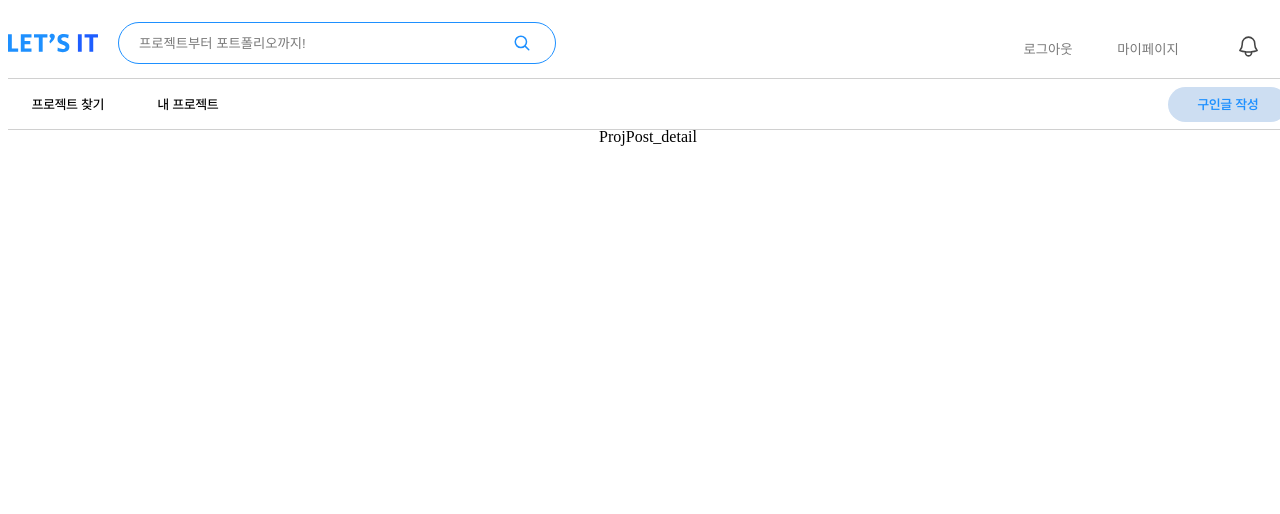
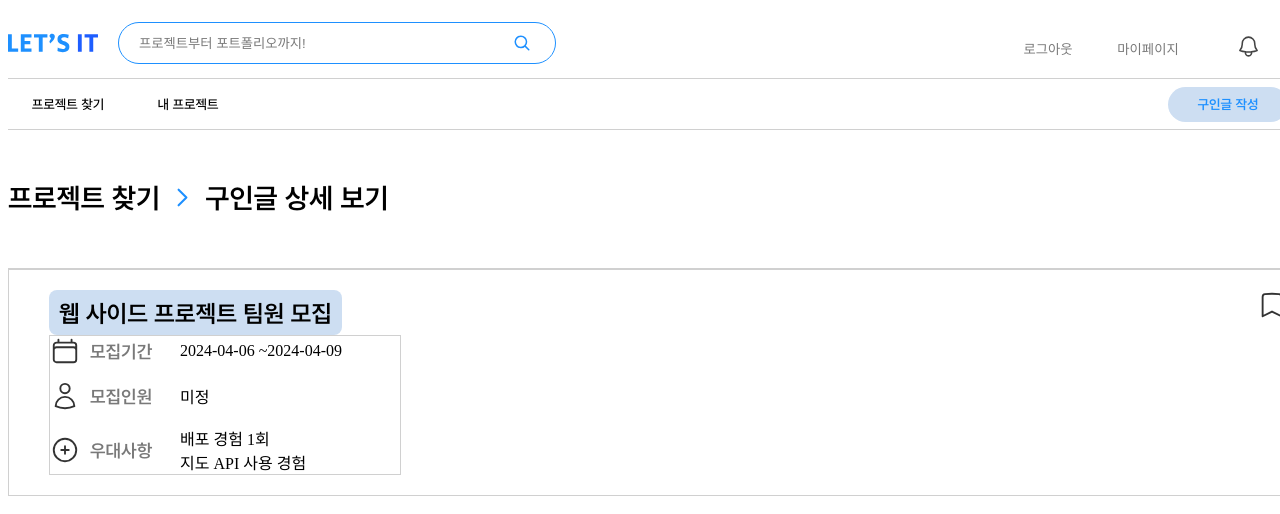
Before and after one commit to yezixx/SOLUX_LETS_IT_Frontend, a React (Vite) app: page /projects/detail in a window 1280 px wide. Shown: the top 514 px of the page. Built offline with nearby package versions, Linux system fonts and the light colour scheme; the HTML template or start-up script is replaced by a standard one.

Commit message:
Feat: 구인글 상세 보기 화면 UI 일부 구현 - 프로젝트 이름 및 구인 정보

```diff
--- a/src/Screen/ProjPost_detail/ProjPost_detail.jsx
+++ b/src/Screen/ProjPost_detail/ProjPost_detail.jsx
@@ -1,5 +1,86 @@
+import RouteName from "../../Components/RouteName/RouteName";
+import CalendarIcon from "../../Image/Icons/CalendarIcon";
+import UserIcon from "../../Image/Icons/UserIcon";
+import styles from "./ProjPost_detail.module.css";
+import PlusCircleIcon from "../../Image/Icons/PlusCircleIcon";
+import BookmarkIcon from "../../Image/Icons/BookmarkIcon";
+
+const mock_post = {
+  postInfo: {
+    title: "웹 사이드 프로젝트 팀원 모집",
+    writer: "홍길동",
+    hireDate: {
+      startDate: "2024-04-06",
+      endDate: "2024-04-09",
+    },
+    hireTO: 0,
+    preferred: ["배포 경험 1회", "지도 API 사용 경험"],
+    postedDate: "2024-04-05, 14:30",
+    hits: 160,
+    scrap: 15,
+  },
+  projInfo: {
+    expectedPeriod: {
+      startDate: "2024-04-10",
+      endDate: "2024-08-13",
+    },
+    field: "웹 개발",
+    meetingType: "대면",
+    area: "서울 강남구",
+    level: "중급",
+  },
+  needSkill: ["React", "JavaScript"],
+  detail: "프로젝트 설명",
+};
+
 const ProjPost_detail = () => {
-  return <>ProjPost_detail</>;
+  return (
+    <div className={styles.ProjPost_detail}>
+      <div className={styles.ProjPost_detail__route}>
+        <RouteName route={["프로젝트 찾기", "구인글 상세 보기"]} />
+      </div>
+      <div>
+        <div className={styles.ProjPost_detail__header}>
+          <div className={styles.ProjPost_detail__info}>
+            <div className={styles.ProjPost_detail__top}>
+              <div className={styles.ProjPost_detail__title}>
+                {mock_post.postInfo.title}
+              </div>
+              <div className={styles.ProjPost_detail__scrap}>
+                <BookmarkIcon />
+              </div>
+            </div>
+            <div className={styles.ProjPost_detail__postInfo}>
+              <div>
+                <CalendarIcon />{" "}
+                <div className={styles.ProjPost_detail__label}>모집기간</div>
+                {mock_post.postInfo.hireDate.startDate} ~
+                {mock_post.postInfo.hireDate.endDate}
+              </div>
+              <div>
+                <UserIcon />{" "}
+                <div className={styles.ProjPost_detail__label}>모집인원</div>
+                {mock_post.postInfo.hireTO === 0
+                  ? "미정"
+                  : mock_post.postInfo.hireTO + "명"}
+              </div>
+              <div>
+                <PlusCircleIcon />{" "}
+                <div className={styles.ProjPost_detail__label}>우대사항</div>
+                <div className={styles.ProjPost_detail__preferred}>
+                  {mock_post.postInfo.preferred.map((text, index) => (
+                    <div key={index}>{text}</div>
+                  ))}
+                </div>
+              </div>
+            </div>
+            <div className={styles.ProjPost_detail__projInfo}></div>
+            <div className={styles.ProjPost_detail__skillInfo}></div>
+          </div>
+        </div>
+      </div>
+    </div>
+  );
 };
 
 export default ProjPost_detail;
--- a/src/Screen/ProjPost_detail/ProjPost_detail.module.css
+++ b/src/Screen/ProjPost_detail/ProjPost_detail.module.css
@@ -0,0 +1,63 @@
+.ProjPost_detail {
+  width: 1320px;
+  margin: 0 auto;
+}
+
+.ProjPost_detail__route {
+  border-bottom: 1px solid var(--line-color);
+}
+
+.ProjPost_detail__info {
+  border: 1px solid var(--line-color);
+  padding: 20px 40px;
+}
+
+.ProjPost_detail__top {
+  display: flex;
+  justify-content: space-between;
+}
+
+.ProjPost_detail__postInfo {
+  border: 1px solid var(--line-color);
+  width: 350px;
+  display: flex;
+  flex-direction: column;
+  gap: 15px;
+}
+
+.ProjPost_detail__postInfo > div {
+  display: flex;
+  align-items: center;
+  gap: 10px;
+}
+
+.ProjPost_detail__postInfo > div > .ProjPost_detail__label {
+  width: 80px;
+  /* 폰트 */
+  color: var(--text-color2);
+  font-size: 18px;
+  font-family: "pretendardB";
+}
+
+.ProjPost_detail__preferred {
+  width: 210px;
+  word-wrap: break-word;
+}
+
+.ProjPost_detail__title {
+  /* 크기 */
+  width: fit-content;
+  height: 45px;
+  /* 배경 */
+  background-color: var(--sub-color);
+  border-radius: 8px;
+  /* 폰트 */
+  font-size: 24px;
+  font-family: "pretendardB";
+  /* 내부 여백 */
+  padding: 0 10px;
+  /* 텍스트 배치 */
+  display: flex;
+  align-items: center;
+  text-align: center;
+}
```
